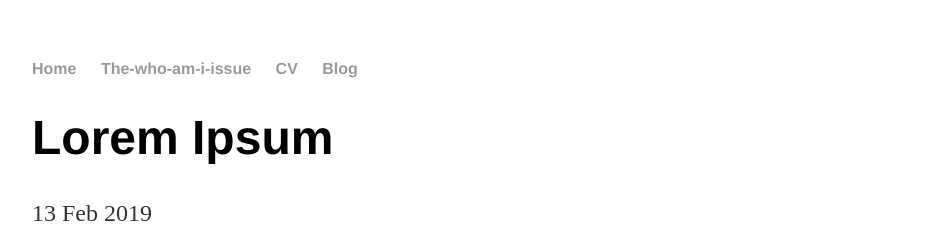
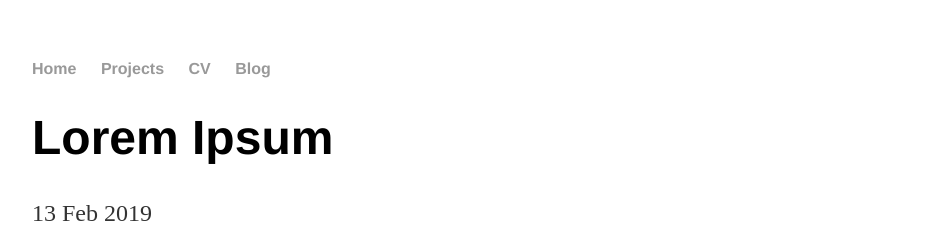
Before and after one commit to alpkeser/alpkeser.github.io, a Jekyll site: the page built from _posts/2019-02-13-first-test-post.md, in a window 1280 px wide. Shown: the top 252 px of the page, without its empty margins (160-1110 px from the left). Built offline with Jekyll 4.4.1, drawn with Linux system fonts in a browser that asks for light colours.

Commit message:
index and url to projects

```diff
--- a/_layouts/default.html
+++ b/_layouts/default.html
@@ -9,7 +9,7 @@
 			<nav>
 	    		<ul>
 	        		<li><a href="/">Home</a></li>
-		        	<li><a href="/about">The-who-am-i-issue</a></li>
+		        	<li><a href="http://www.dorianlabs.com/portfolio/">Projects</a></li>
 	        		<li><a href="/Alp_Keser_CV.pdf">CV</a></li>
 	        		<li><a href="/blog">Blog</a></li>
 	    		</ul>
--- a/index.html
+++ b/index.html
@@ -4,5 +4,5 @@ title: Alp Keser, Developer
 ---
 <div class="blurb">
 	<h1>Hello world!</h1>
-	<p>I build applications, mostly for iOS.</p>
+	<p>I build iapplications, mostly for iOS. Currently I'm tinkering a local wheather app, <a href="https://itunes.apple.com/us/app/buluttan/id1169456055?mt=8">buluttan</a>.</p>
 </div><!-- /.blurb -->
```
